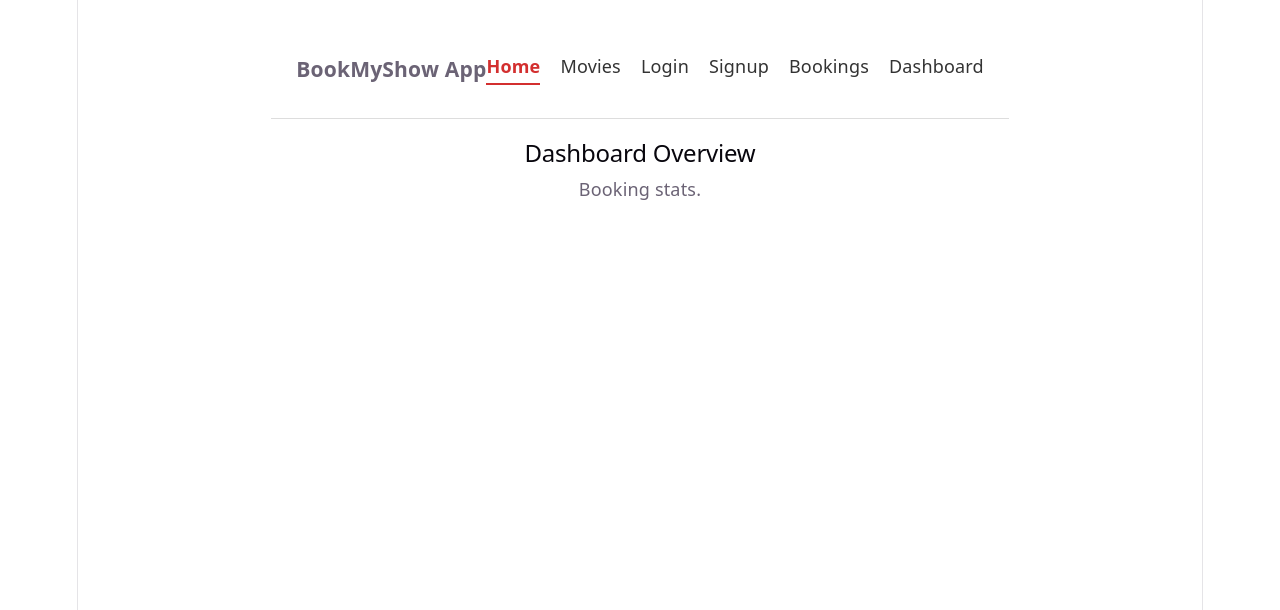
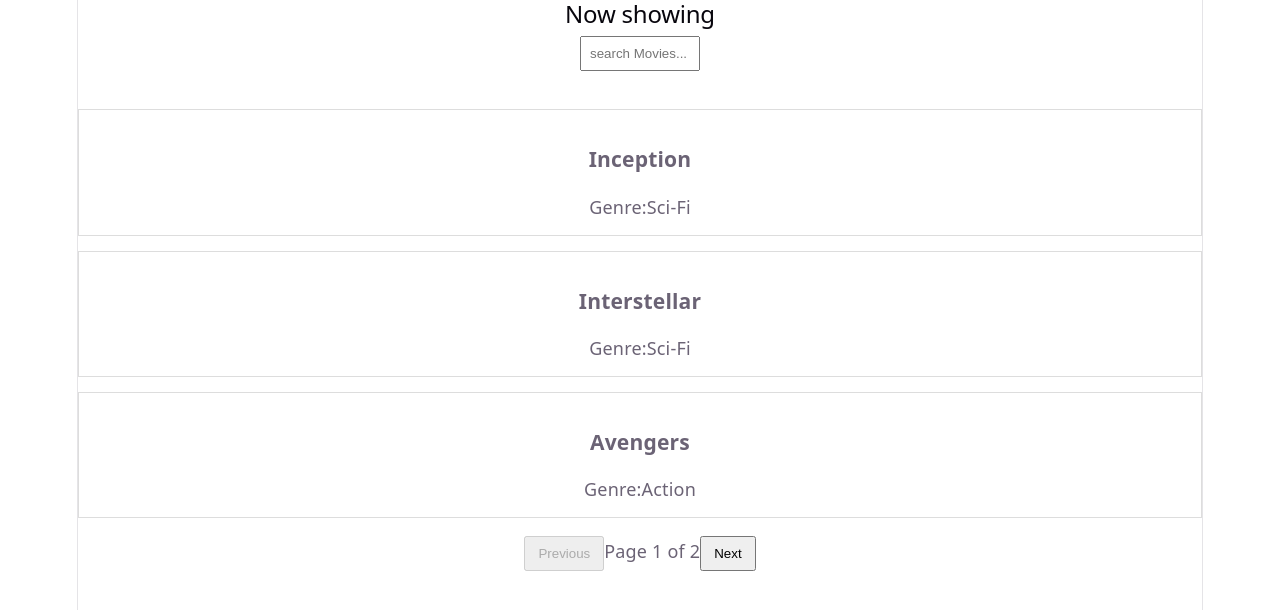
Before and after one commit to sonikaa2005/MERN_Stu_FebMay26Mys, a React (Vite) app in the folder W12/Final Frontend Project/: page / in a window 1280 px wide. Shown: the top 610 px of the page. Built offline with nearby package versions, Linux system fonts and the light colour scheme.

Commit message:
Error Boundary, Pagination, filtering

```diff
--- a/W12/Final Frontend Project/src/App.jsx
+++ b/W12/Final Frontend Project/src/App.jsx
@@ -11,124 +11,126 @@
 // import MovieLoader from './components/MovieLoader';
 // import MovieResults from './components/MovieResults';
 
-import { Routes, Route, useParams, useNavigate, Navigate, Link } from "react-router-dom";
-import Navbar from './components/Navbar';
-import DashboardSection from './components/DashboardSection';
+//import { Routes, Route, useParams, useNavigate, Navigate, Link } from "react-router-dom";
+//import Navbar from './components/Navbar';
+//import DashboardSection from './components/DashboardSection';
+import MovieExplorer from './components/MovieExplorer';
+import ErrorBoundary from './components/ErrorBoundary';
 
-const isAuthenticated = true;
-function ProtectedRoute({ children }) {
-  if (!isAuthenticated) {
-    return <Navigate to="/login" replace />
-  }
-  return children;
-}
+// const isAuthenticated = true;
+// function ProtectedRoute({ children }) {
+//   if (!isAuthenticated) {
+//     return <Navigate to="/login" replace />
+//   }
+//   return children;
+// }
 
-function HomePage() {
-  return (
-    <section>
-      <h2>Home</h2>
-      <p>Welcome to Bookmyshow</p>
-    </section>
-  );
-}
+// function HomePage() {
+//   return (
+//     <section>
+//       <h2>Home</h2>
+//       <p>Welcome to Bookmyshow</p>
+//     </section>
+//   );
+// }
 
-function MoviePage() {
-  const navigate = useNavigate();
-  const movies = [
-    {
-      id: 101,
-      title: "Inception"
-    },
-    {
-      id: 102,
-      title: "Interstellar"
-    },
-  ];
-  return (
-    <section>
-      <h2>Movies</h2>
-      <p>Click a movie to view details</p>
-      <ul>
-        {movies.map((movie)=>{
-          <li key={movie.id}>
-            <Link to={`/movies/${movie.id}`}>{movie.title}</Link>
-          </li>
-        })}
-      </ul>
-    </section>
-  );
-}
-function MovieDetailsPage() {
-  const { movieId } = useParams();
-  return (
-    <section>
-      <h3>Movie Details</h3>
-      <p>Movie ID: {movieId}</p>
-    </section>
-  );
-}
+// function MoviePage() {
+//   const navigate = useNavigate();
+//   const movies = [
+//     {
+//       id: 101,
+//       title: "Inception"
+//     },
+//     {
+//       id: 102,
+//       title: "Interstellar"
+//     },
+//   ];
+//   return (
+//     <section>
+//       <h2>Movies</h2>
+//       <p>Click a movie to view details</p>
+//       <ul>
+//         {movies.map((movie)=>{
+//           <li key={movie.id}>
+//             <Link to={`/movies/${movie.id}`}>{movie.title}</Link>
+//           </li>
+//         })}
+//       </ul>
+//     </section>
+//   );
+// }
+// function MovieDetailsPage() {
+//   const { movieId } = useParams();
+//   return (
+//     <section>
+//       <h3>Movie Details</h3>
+//       <p>Movie ID: {movieId}</p>
+//     </section>
+//   );
+// }
 
-function LoginPage() {
-  const navigate = useNavigate();
-  return (
-    <section>
-      <h2>Login</h2>
-      <p>Login Screen</p>
-      <button
-        style={styles.button}
-        onClick={() => {
-          navigate("/bookings");
-        }}>
-        Login
-      </button>
-    </section>
-  );
-}
+// function LoginPage() {
+//   const navigate = useNavigate();
+//   return (
+//     <section>
+//       <h2>Login</h2>
+//       <p>Login Screen</p>
+//       <button
+//         style={styles.button}
+//         onClick={() => {
+//           navigate("/bookings");
+//         }}>
+//         Login
+//       </button>
+//     </section>
+//   );
+// }
 
-function SignupPage() {
-  return (
-    <section>
-      <h2>Signup</h2>
-      <p>New users can register here.</p>
-    </section>
-  );
-}
+// function SignupPage() {
+//   return (
+//     <section>
+//       <h2>Signup</h2>
+//       <p>New users can register here.</p>
+//     </section>
+//   );
+// }
 
-function BookingsPage() {
-  return (
-    <section>
-      <h2>My Bookings</h2>
-      <p>Protected Page.</p>
-    </section>
-  );
-}
+// function BookingsPage() {
+//   return (
+//     <section>
+//       <h2>My Bookings</h2>
+//       <p>Protected Page.</p>
+//     </section>
+//   );
+// }
 
-function DashboardOverview() {
-  return (
-    <section>
-      <h2>Dashboard Overview</h2>
-      <p>Booking stats.</p>
-    </section>
-  );
-}
+// function DashboardOverview() {
+//   return (
+//     <section>
+//       <h2>Dashboard Overview</h2>
+//       <p>Booking stats.</p>
+//     </section>
+//   );
+// }
 
-function DashboardMovies() {
-  return (
-    <section>
-      <h2>Dashboard Movies</h2>
-      <p>Managed movies here</p>
-    </section>
-  );
-}
+// function DashboardMovies() {
+//   return (
+//     <section>
+//       <h2>Dashboard Movies</h2>
+//       <p>Managed movies here</p>
+//     </section>
+//   );
+// }
 
-function NotFoundPage() {
-  return (
-    <section>
-      <h2>404</h2>
-      <p>Page not found.</p>
-    </section>
-  );
-}
+// function NotFoundPage() {
+//   return (
+//     <section>
+//       <h2>404</h2>
+//       <p>Page not found.</p>
+//     </section>
+//   );
+// }
 
 //function App() {
 //return (
@@ -174,44 +176,59 @@
 
 //);
 //}
-export default function App() {
-  return (
-    <div style={styles.container}>
-      <Navbar />
-      <Routes>
-        {/* public routes */}
-        <Route path="/" element={<HomePage />} />
-        <Route path="/movies" element={<MoviePage />} />
-        <Route path="/movies/:movieId" element={<MovieDetailsPage />} />
-        <Route path="/login" element={<LoginPage />} />
-        <Route path="/signup" element={<SignupPage />} />
+// export default function App() {
+//   return (
+//     <div style={styles.container}>
+//       <Navbar />
+//       <Routes>
+//         {/* public routes */}
+//         <Route path="/" element={<HomePage />} />
+//         <Route path="/movies" element={<MoviePage />} />
+//         <Route path="/movies/:movieId" element={<MovieDetailsPage />} />
+//         <Route path="/login" element={<LoginPage />} />
+//         <Route path="/signup" element={<SignupPage />} />
 
-        {/* protected routes */}
-        <Route path="/bookings"
-          element={
-            <ProtectedRoute>
-              <BookingsPage />
-            </ProtectedRoute>
-          } />
+//         {/* protected routes */}
+//         <Route path="/bookings"
+//           element={
+//             <ProtectedRoute>
+//               <BookingsPage />
+//             </ProtectedRoute>
+//           } />
 
-          {/* Nested Dashboard routes */}
-          <Route path="/dashboard"
-          element={
-            <ProtectedRoute>
-              <DashboardSection />
-            </ProtectedRoute>
-          } />
+//           {/* Nested Dashboard routes */}
+//           <Route path="/dashboard"
+//           element={
+//             <ProtectedRoute>
+//               <DashboardSection />
+//             </ProtectedRoute>
+//           } />
 
-          {/* Index route */}
-          <Route index element={<DashboardOverview />} />
-          <Route path="movies" element={<DashboardMovies />} />
-          {/* <Route path="shows" element={<DashboardShows />} /> */}
+//           {/* Index route */}
+//           <Route index element={<DashboardOverview />} />
+//           <Route path="movies" element={<DashboardMovies />} />
+//           {/* <Route path="shows" element={<DashboardShows />} /> */}
 
-          {/* 404 route */}
-          <Route path="*" element={<NotFoundPage />} />
-      </Routes>
+//           {/* 404 route */}
+//           <Route path="*" element={<NotFoundPage />} />
+//       </Routes>
+//     </div>
+//   );
+// }
+
+
+// it is for MovieExplore and ErrorBoundary
+
+export default function App(){
+  return(
+    <div>
+      <header>
+        <ErrorBoundary>
+          <MovieExplorer />
+        </ErrorBoundary>
+      </header>
     </div>
-  );
+  )
 }
 
 const styles = {
--- /dev/null
+++ b/W12/Final Frontend Project/src/components/ErrorBoundary.jsx
@@ -0,0 +1,46 @@
+/**Error boundaries prevent the entire app from crashing when a child component
+ * fails/throws an error during rendering
+ * fallback UI
+ */
+
+import React from "react";
+class ErrorBoundary extends React.Component {
+    constructor(props) {
+        super(props);
+        this.state = {
+            hasError: false
+        };
+    }
+
+    static getDerivedStateFromError(error) {
+        return {
+            hasError: true
+        };
+    }
+
+    componentDidCatch(error,errorInfo) {
+        console.error("Error boundary cought an error",error);
+        console.error("Component Stack: ",errorInfo);
+    }
+    render() {
+        // Fallback UI
+        if (this.state.hasError) {
+            return(
+                <section style={styles.container}>
+                    <h2>Something went wrong</h2>
+
+                </section>
+            );
+        }
+        return this.props.children;
+    }
+}
+export default ErrorBoundary;
+
+const styles = {
+    container: {
+        border: "1px solid #e57373",
+        padding: "20px",
+        borderRadius: "6px"
+    }
+};
--- /dev/null
+++ b/W12/Final Frontend Project/src/components/MovieExplorer.jsx
@@ -0,0 +1,161 @@
+import { useEffect, useMemo, useState } from "react";
+
+const MOVIES = [
+    { id: 1, title: "Inception", genre: "Sci-Fi" },
+    { id: 2, title: "Interstellar", genre: "Sci-Fi" },
+    { id: 3, title: "Avengers", genre: "Action" },
+    { id: 4, title: "Oppenheimer", genre: "Drama" },
+    { id: 5, title: "Deadpool", genre: "Comedy" },
+    { id: 6, title: "SpiderMan", genre: "Action" },
+];
+const ITEMS_PER_PAGE = 3;
+export default function MovieExplorer() {
+    const [movies, setMovies] = useState([]);
+    const [loading, setLoading] = useState([true]);
+    const [error, setError] = useState("");
+    const [search, setSearch] = useState("");
+    const [page, setPage] = useState(1);
+
+    useEffect(() => {
+        let isMounted = true;
+        const cachedMovies = localStorage.getItem("bookmyshow-movies");
+
+        if (cachedMovies) {
+            setMovies(JSON.parse(cachedMovies));
+
+            setLoading(false);
+            return;
+        }
+        const timer = setTimeout(() => {
+            try {
+                if (isMounted) {
+                    setMovies(MOVIES);
+                    localStorage.setItem("bookmyshow-movies", JSON.stringify(MOVIES));
+                    setLoading(false);
+                }
+            }
+            catch {
+                if (isMounted) {
+                    setError("Failed to load movies");
+                    setLoading(false);
+                }
+            }
+        }, 1500);
+        return () => {
+            isMounted = false;
+            clearTimeout(timer);
+        };
+    }, []);
+    const filteredMovies = useMemo(() => {
+        return movies.filter(movie =>
+            movie.title.toLowerCase().includes(search.toLowerCase())
+        );
+    }, [movies,search]);
+
+    //Pagination
+    const totalPages = Math.ceil(filteredMovies.length/ITEMS_PER_PAGE);
+
+    const paginatedMovies = filteredMovies.slice(
+        (page-1)*ITEMS_PER_PAGE,page*ITEMS_PER_PAGE
+    );
+
+    //Reset page
+    useEffect(() => {
+        setPage(1);
+    }, [search]);
+
+    //Loading UI
+    if (loading) {
+        return (
+            <section>
+                <h2>Loading Movies</h2>
+                <p>Please Wait</p>
+            </section>
+        );
+    }
+
+    //Error UI
+    if (error) {
+        return (
+            <section>
+                <h2>Error</h2>
+                <p>{error}</p>
+            </section>
+        )
+    }
+    return (
+        <section>
+            <h2>Now showing</h2>
+            {/* search */}
+            <input type="text" placeholder="search Movies..." value={search}
+                onChange={(event) => {
+                    setSearch(event.target.value);
+                }} style={styles.input} />
+            {
+                filteredMovies.length === 0 && (
+                    <p>No movies found</p>
+                )
+            }
+
+            {/* movie listing */}
+            <ul style={styles.list}>
+                {
+                    paginatedMovies.map(movie => (
+                        <li key={movie.id} style={styles.card}>
+                            <h3>{movie.title}</h3>
+                            <p>Genre:{""}{movie.genre}</p>
+                        </li>
+                    ))
+                }
+            </ul>
+
+            {/* pagination */}
+            {
+                totalPages > 1 && (
+                    <div style={styles.pagination}>
+                        <button style={styles.button}
+                            disabled={page === 1}
+                            onClick={() => {
+                                setPage(prev => prev-1);
+                            }}>Previous</button>
+
+                        <span>Page {page} of {totalPages}</span>
+
+                        <button style={styles.button}
+                            disabled= {page === totalPages}
+                            onClick={() => {
+                                setPage(prev => prev+1);
+                            }}>Next</button>
+                    </div>
+                )
+            }
+        </section>
+    );
+}
+const styles = {
+    input: {
+        padding: "8px",
+        width: "100px",
+        maxWidth: "300px",
+        marginBottom: "20px"
+    },
+    list: {
+        listStyle: "none",
+        padding: 0,
+        display: "grid",
+        gridTempletColumns: "repeat(auto-fill, minmax(180px, 1fr)",
+        gap: "15px"
+    },
+    card: {
+        border: "1px solid #ddd",
+        padding: "15px",
+        borderRadious: "6px"
+    },
+    pagination: {
+        gap: "15px",
+        alignItems: "center",
+    },
+    button: {
+        padding: "8px 12px"
+    }
+};
```
